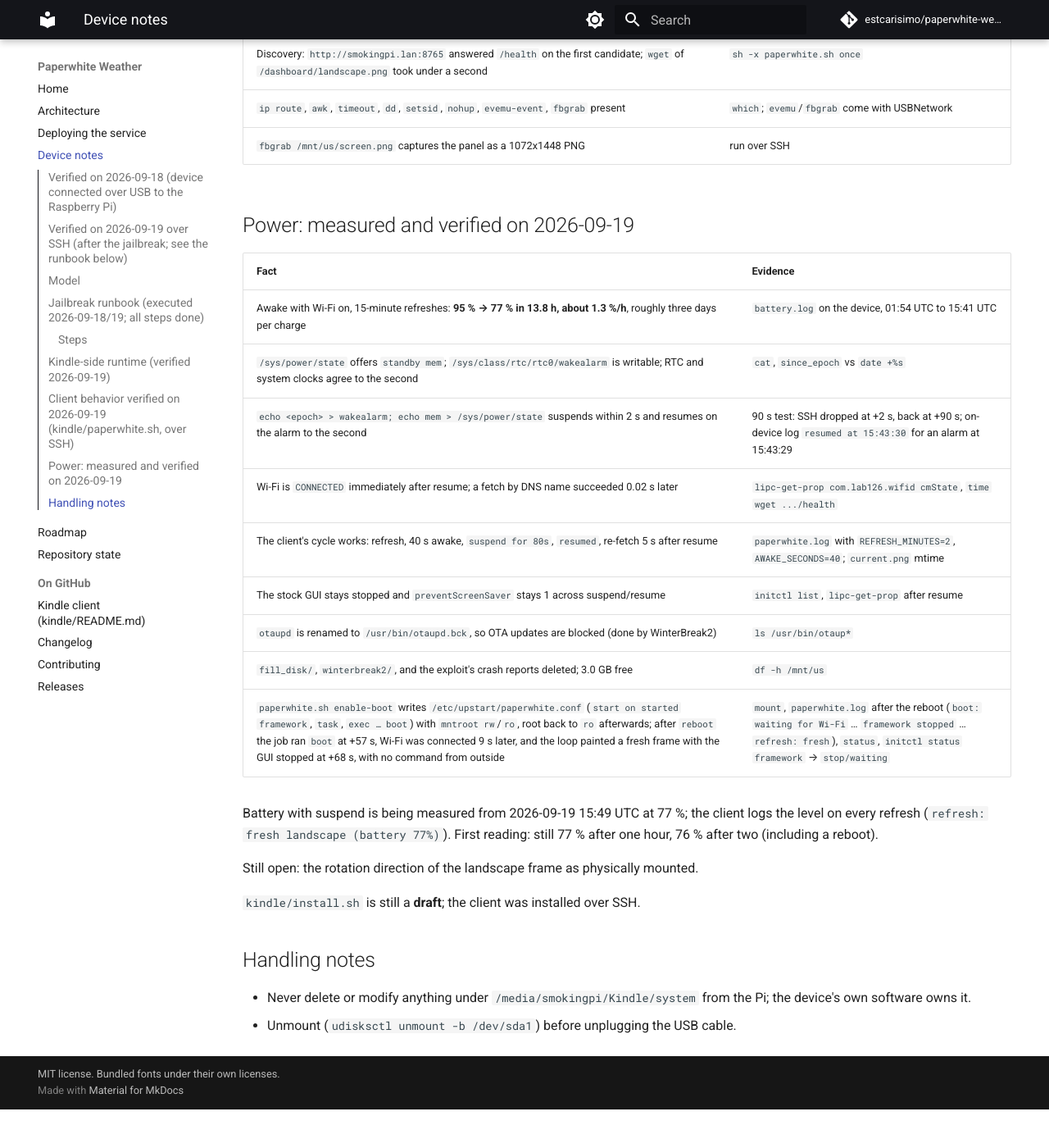
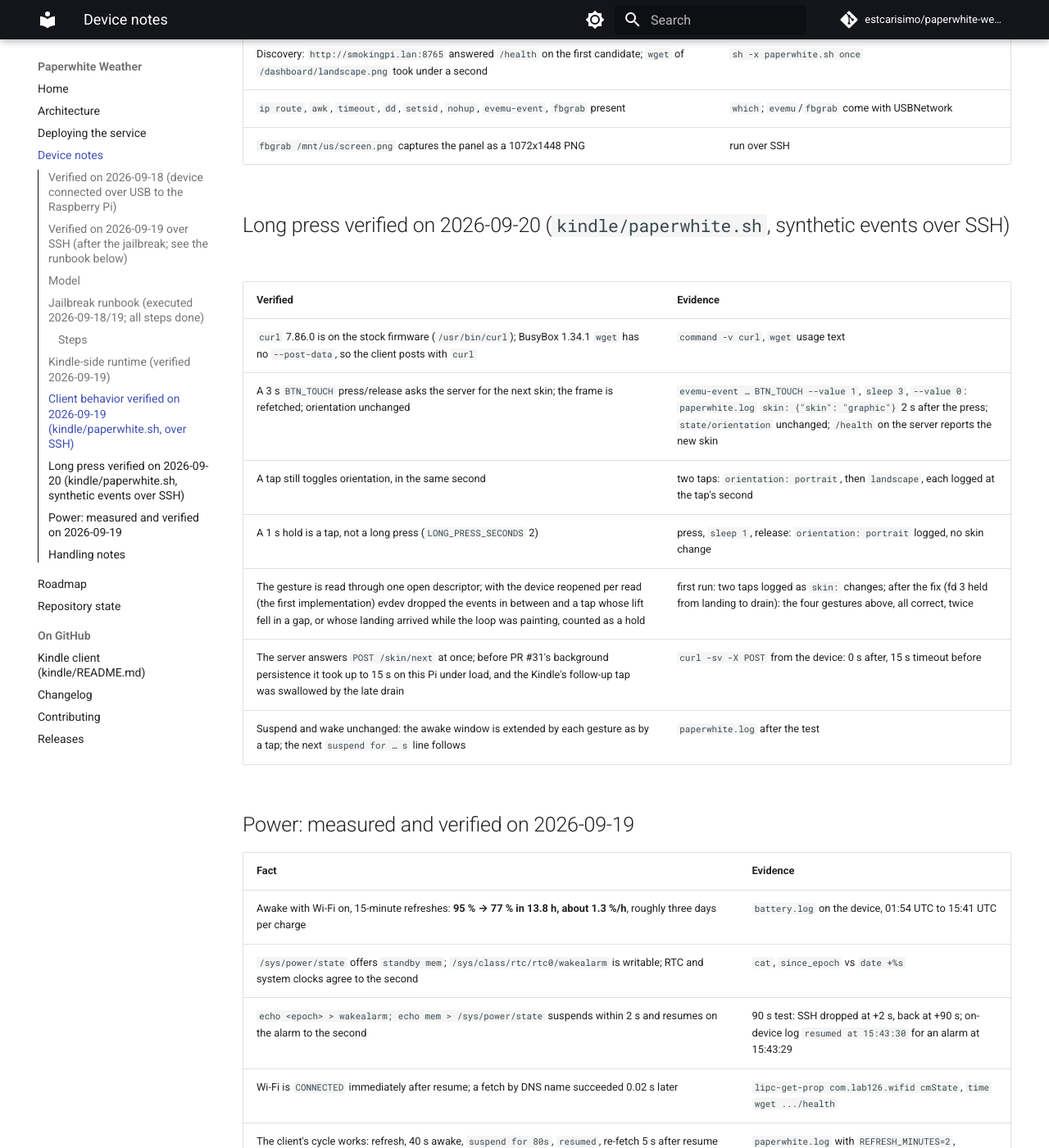
Before and after one commit to estcarisimo/paperwhite-weather, an MkDocs documentation site: the page built from docs/DEVICE.md, in a window 1280 px wide and 1400 px high, scrolled down 5664 px. Shown: the whole window at 82% size. Built offline with MkDocs 1.6.1 and Material for MkDocs 9.7.7, drawn with Linux system fonts in a browser that asks for light colours; comment, search, counter and statistics services are not loaded; before the commit the page ends 7017 px from its top, so only the background shows below that.

Commit message:
kindle: a long press asks the server for the next skin
The client reads the touch controller through one open descriptor for
the whole gesture (evdev only queues events for open readers, so a per-
read reopen dropped lifts and turned taps into holds), accepts only a
landing as the start, and on a hold of LONG_PRESS_SECONDS posts to
/skin/next with the firmware's curl, then refetches. A tap still toggles
orientation. next-skin command and KUAL entry. Verified on the device
with synthetic events; docs/DEVICE.md has the rows.

Co-Authored-By: Claude Opus 5 <noreply@anthropic.com>

```diff
--- a/docs/DEVICE.md
+++ b/docs/DEVICE.md
@@ -172,6 +172,18 @@ stop the framework or keep repainting.
 | `ip route`, `awk`, `timeout`, `dd`, `setsid`, `nohup`, `evemu-event`, `fbgrab` present | `which`; `evemu`/`fbgrab` come with USBNetwork |
 | `fbgrab /mnt/us/screen.png` captures the panel as a 1072x1448 PNG | run over SSH |
 
+## Long press verified on 2026-09-20 (`kindle/paperwhite.sh`, synthetic events over SSH)
+
+| Verified | Evidence |
+| --- | --- |
+| `curl` 7.86.0 is on the stock firmware (`/usr/bin/curl`); BusyBox 1.34.1 `wget` has no `--post-data`, so the client posts with `curl` | `command -v curl`, `wget` usage text |
+| A 3 s `BTN_TOUCH` press/release asks the server for the next skin; the frame is refetched; orientation unchanged | `evemu-event … BTN_TOUCH --value 1`, `sleep 3`, `--value 0`: `paperwhite.log` `skin: {"skin": "graphic"}` 2 s after the press; `state/orientation` unchanged; `/health` on the server reports the new skin |
+| A tap still toggles orientation, in the same second | two taps: `orientation: portrait`, then `landscape`, each logged at the tap's second |
+| A 1 s hold is a tap, not a long press (`LONG_PRESS_SECONDS` 2) | press, `sleep 1`, release: `orientation: portrait` logged, no skin change |
+| The gesture is read through one open descriptor; with the device reopened per read (the first implementation) evdev dropped the events in between and a tap whose lift fell in a gap, or whose landing arrived while the loop was painting, counted as a hold | first run: two taps logged as `skin:` changes; after the fix (fd 3 held from landing to drain): the four gestures above, all correct, twice |
+| The server answers `POST /skin/next` at once; before PR #31's background persistence it took up to 15 s on this Pi under load, and the Kindle's follow-up tap was swallowed by the late drain | `curl -sv -X POST` from the device: 0 s after, 15 s timeout before |
+| Suspend and wake unchanged: the awake window is extended by each gesture as by a tap; the next `suspend for … s` line follows | `paperwhite.log` after the test |
+
 ## Power: measured and verified on 2026-09-19
 
 | Fact | Evidence |
```
Also changed, not shown: CHANGELOG.md (+5 -0 lines), docs/ROADMAP.md (+4 -3 lines), kindle/README.md (+23 -5 lines), 4 other files.
